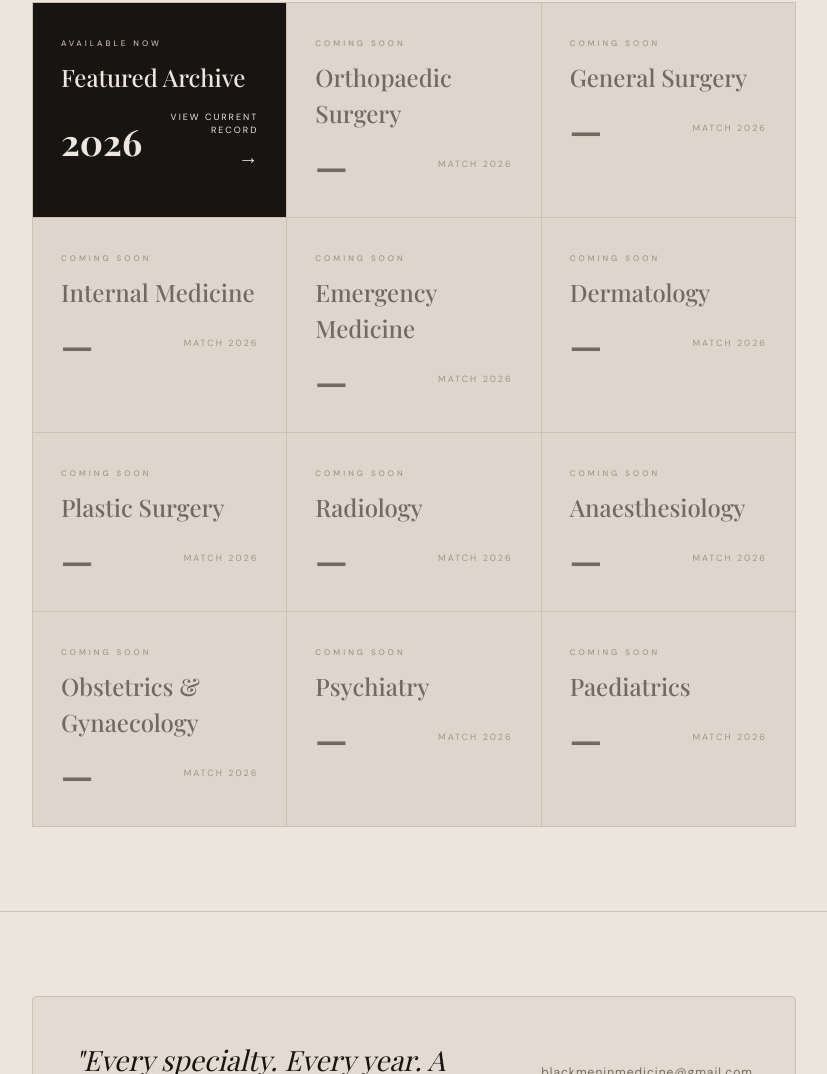
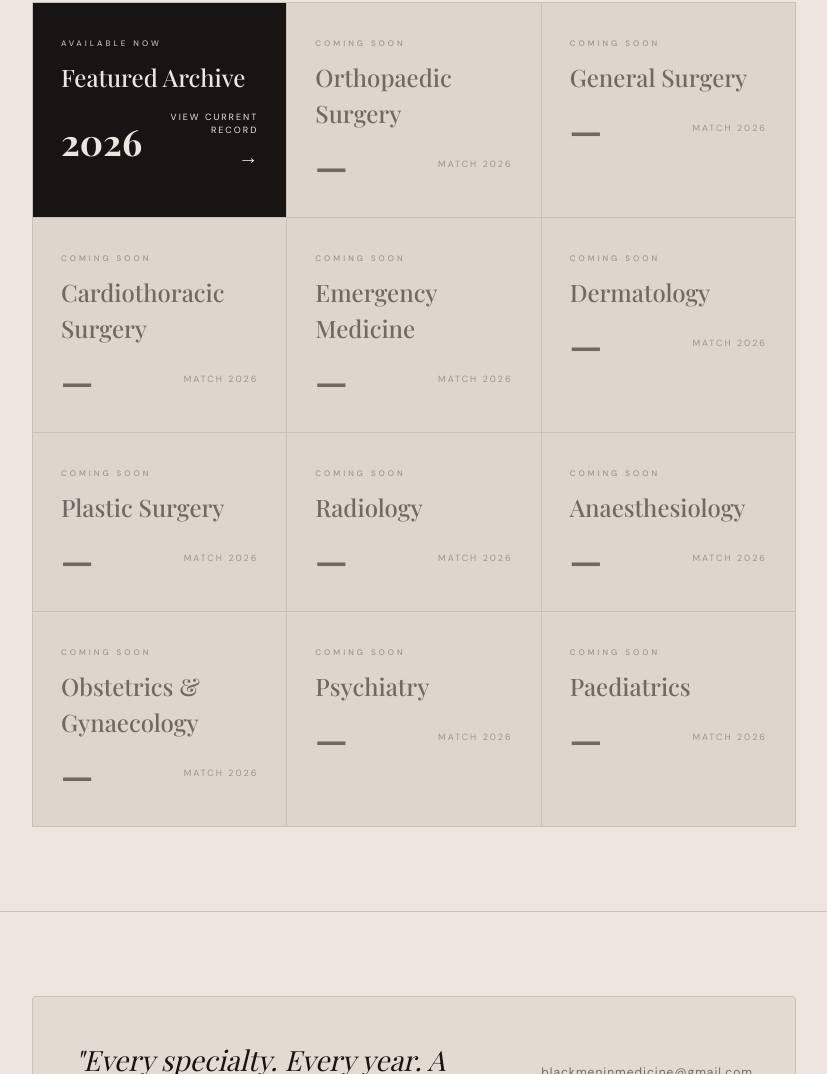
Before and after one commit to TomiEni/Blackmeninmedicine, a plain HTML site: page index.html in a window 1280 px wide. Shown: the part 2076-3150 px from the top of the page, without its empty margins (226-1053 px from the left). Drawn offline with nearby package versions, Linux system fonts and the light colour scheme; a web font is replaced by a local one.

Commit message:
Replace internal medicine with cardiothoracic surgery

```diff
--- a/index.html
+++ b/index.html
@@ -964,7 +964,7 @@ ul.match-list { list-style: none; }
       </div>
       <div class="specialty-card coming-soon">
         <span class="sc-label">Coming Soon</span>
-        <span class="sc-specialty">Internal Medicine</span>
+        <span class="sc-specialty">Cardiothoracic Surgery</span>
         <div class="sc-footer">
           <span class="sc-count">—</span>
           <div class="sc-right"><span class="sc-year">Match 2026</span></div>
```
